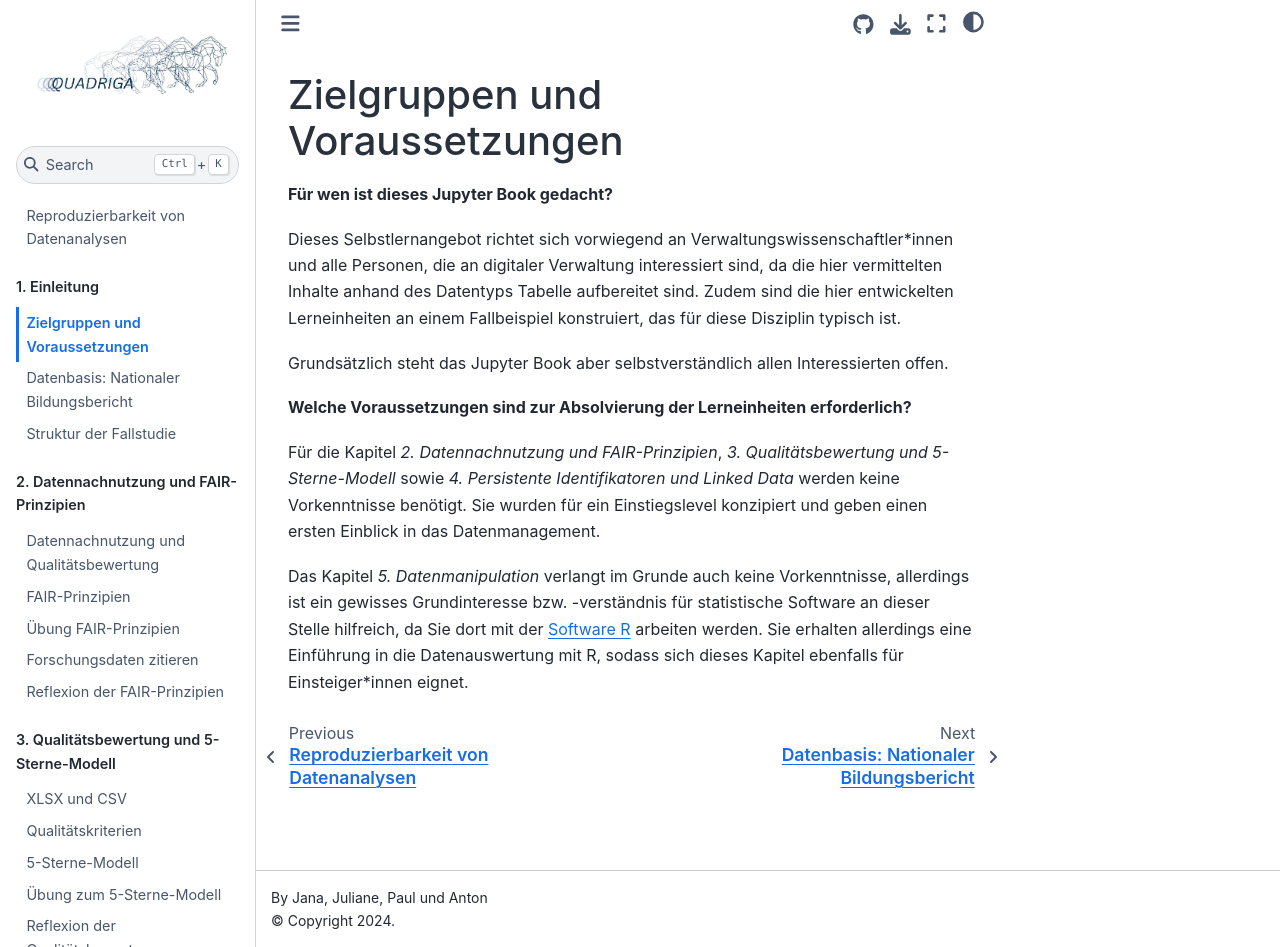
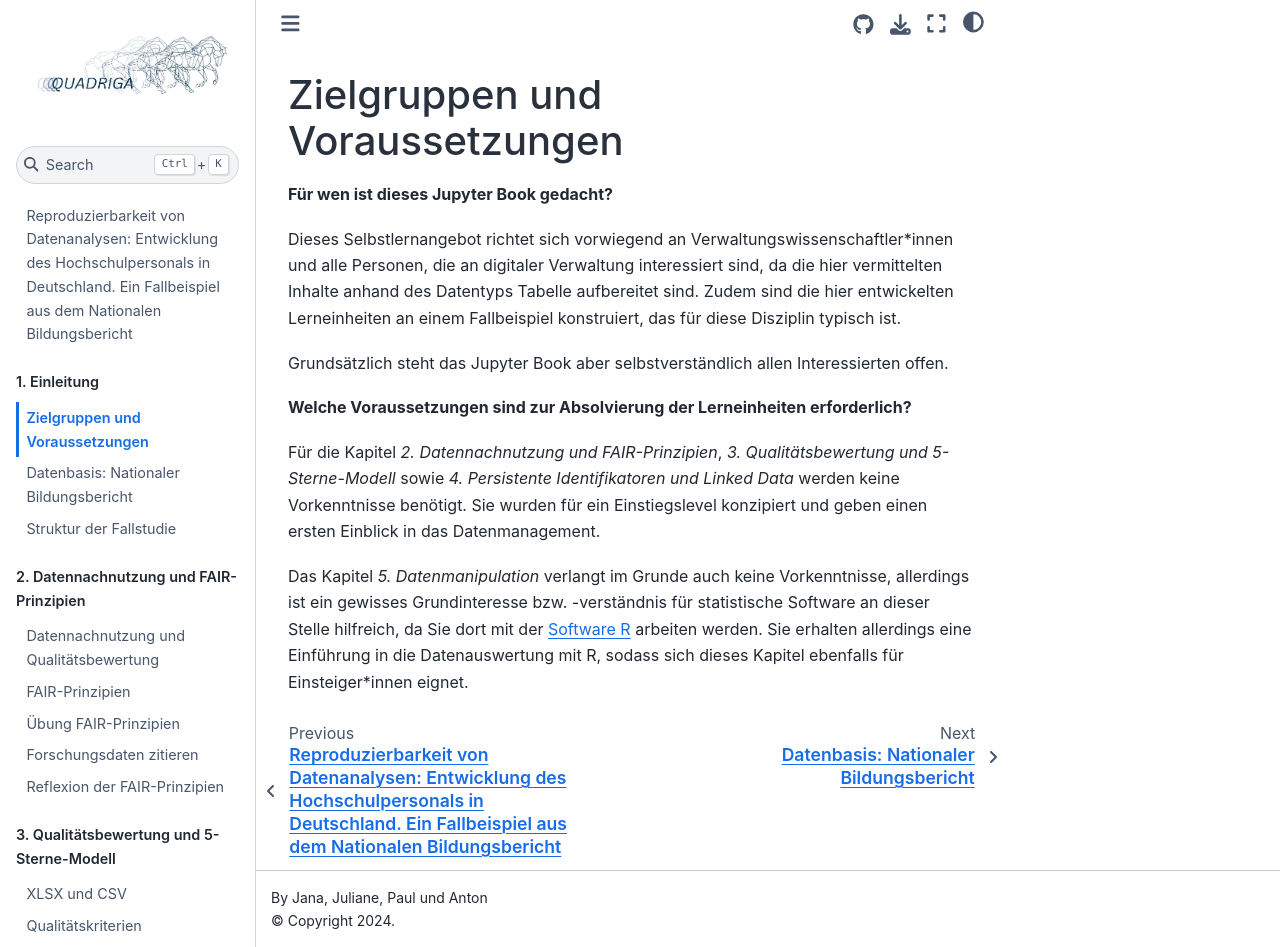
Before and after one commit to quadriga-dk/Tabelle-Fallstudie-1, a Jupyter Book: the page built from Markdown/02_Zielgruppen.md, in a window 1280 px wide and 947 px high. Built offline with Jupyter Book 1.0.4 settings and Sphinx 7.4.7 and the Sphinx Book theme 1.1.4, drawn with Linux system fonts in a browser that asks for light colours.

Commit message:
Update 01_Intro.md

```diff
--- a/Markdown/01_Intro.md
+++ b/Markdown/01_Intro.md
@@ -1,4 +1,4 @@
-# Reproduzierbarkeit von Datenanalysen
+# Reproduzierbarkeit von Datenanalysen: Entwicklung des Hochschulpersonals in Deutschland. Ein Fallbeispiel aus dem Nationalen Bildungsbericht
 
 
 ![](_images/Collage_2.png)
```
